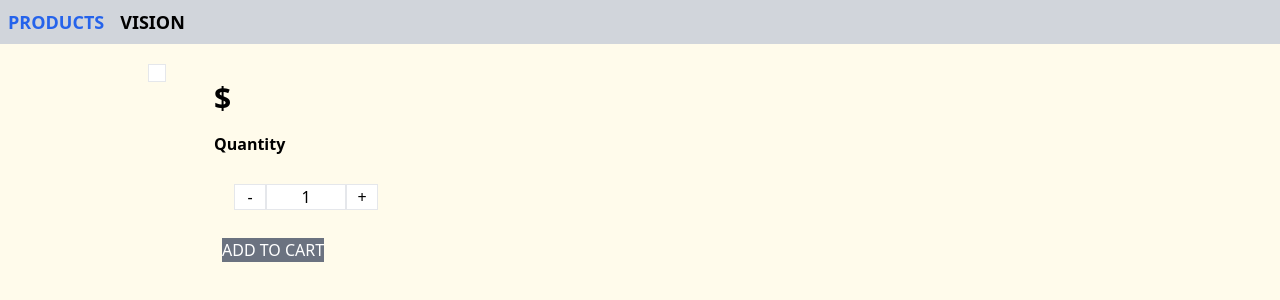
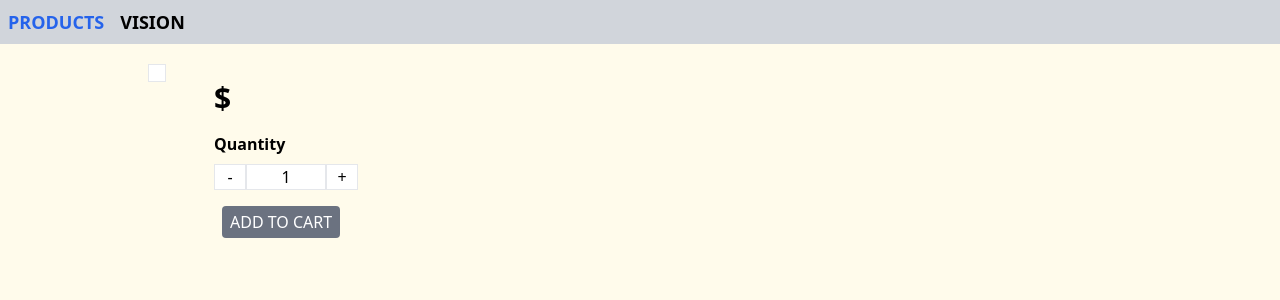
Before and after one commit to DonatasKanisauskas/dkanisauskas, a React (Create React App) app in the folder eshop/: page /products/1 in a window 1280 px wide. Shown: the top 300 px of the page. Built offline with nearby package versions, Linux system fonts and the light colour scheme; no server answers.

Commit message:
Enadbled active, Counter styling

```diff
--- a/eshop/src/common/components/Button.jsx
+++ b/eshop/src/common/components/Button.jsx
@@ -2,7 +2,7 @@ import clsx from "clsx";
 import { Link } from "react-router-dom";
 
 const defaultClasses =
-  "bg-gray-500 hover:bg-gray-600 m-2 block text-center text-white";
+  "bg-gray-500 hover:bg-gray-600 m-2 block text-center text-white p-1 px-2 focus:outline-none";
 
 function Button({ className, children, to, isRounded }) {
   const mergedClass = clsx(defaultClasses, className, isRounded && "rounded");
--- a/eshop/src/common/components/Counter.jsx
+++ b/eshop/src/common/components/Counter.jsx
@@ -1,7 +1,10 @@
+import clsx from "clsx";
 import { useState } from "react";
 import "./counter.css";
 
-function Counter() {
+const defaultClasses = "flex justify-left";
+
+function Counter({ className }) {
   const [count, setCount] = useState(1);
 
   const handleIncrement = () => {
@@ -9,30 +12,36 @@ function Counter() {
   };
 
   const handleDecrement = () => {
-    setCount((prev) => prev - 1);
+    setCount((prev) => (prev <= 1 ? 1 : prev - 1));
   };
 
   const handleInputChange = (e) => {
     if (e.target.value === "") setCount("");
-    else setCount(e.target.valueAsNumber);
+    else setCount(e.target.valueAsNumber < 1 ? 1 : e.target.valueAsNumber);
   };
 
+  const mergedClass = clsx(defaultClasses, className);
+  const mutualStyle = "hover:bg-indigo-50 border focus:outline-none";
+  const buttonStyle = "w-8 font-thin bg-white active:bg-indigo-100";
+  const inputStyle = "w-20 text-center focus:bg-indigo-100 focus:outline-none";
+
   return (
-    <div className="p-5 flex justify-left">
+    <div className={mergedClass}>
       <button
-        className="w-8 font-thin hover:bg-indigo-50 border bg-white"
+        className={clsx(mutualStyle, buttonStyle)}
         onClick={handleDecrement}
+        disabled={count < 1}
       >
         -
       </button>
       <input
-        className="w-20 text-center hover:bg-indigo-50 border"
+        className={clsx(mutualStyle, inputStyle)}
         value={count}
         onChange={handleInputChange}
         type="number"
       />
       <button
-        className="w-8 font-thin hover:bg-indigo-50 border bg-white"
+        className={clsx(mutualStyle, buttonStyle)}
         onClick={handleIncrement}
       >
         +
--- a/eshop/src/product-page/ProductPage.jsx
+++ b/eshop/src/product-page/ProductPage.jsx
@@ -31,8 +31,8 @@ function ProductPage() {
         <div className="text-3xl mb-4 font-bold">{product?.price}$</div>
         <p className="mb-4">{product?.description}</p>
         <div className="mb-2 font-semibold">Quantity</div>
-        <Counter />
-        <Button>ADD TO CART</Button>
+        <Counter className="mb-4" />
+        <Button isRounded>ADD TO CART</Button>
       </div>
     </div>
     // <div className="border max-w-md mx-auto bg-white shadow-md overflow-hidden md:max-w-4xl">
--- a/eshop/tailwind.config.js
+++ b/eshop/tailwind.config.js
@@ -14,7 +14,9 @@ module.exports = {
     }
   },
   variants: {
-    extend: {},
+    extend: {
+      backgroundColor: ['active']
+    },
   },
   plugins: [],
 }
```
Also changed, not shown: 1 other file (tests, documents, lock files or other folders).
